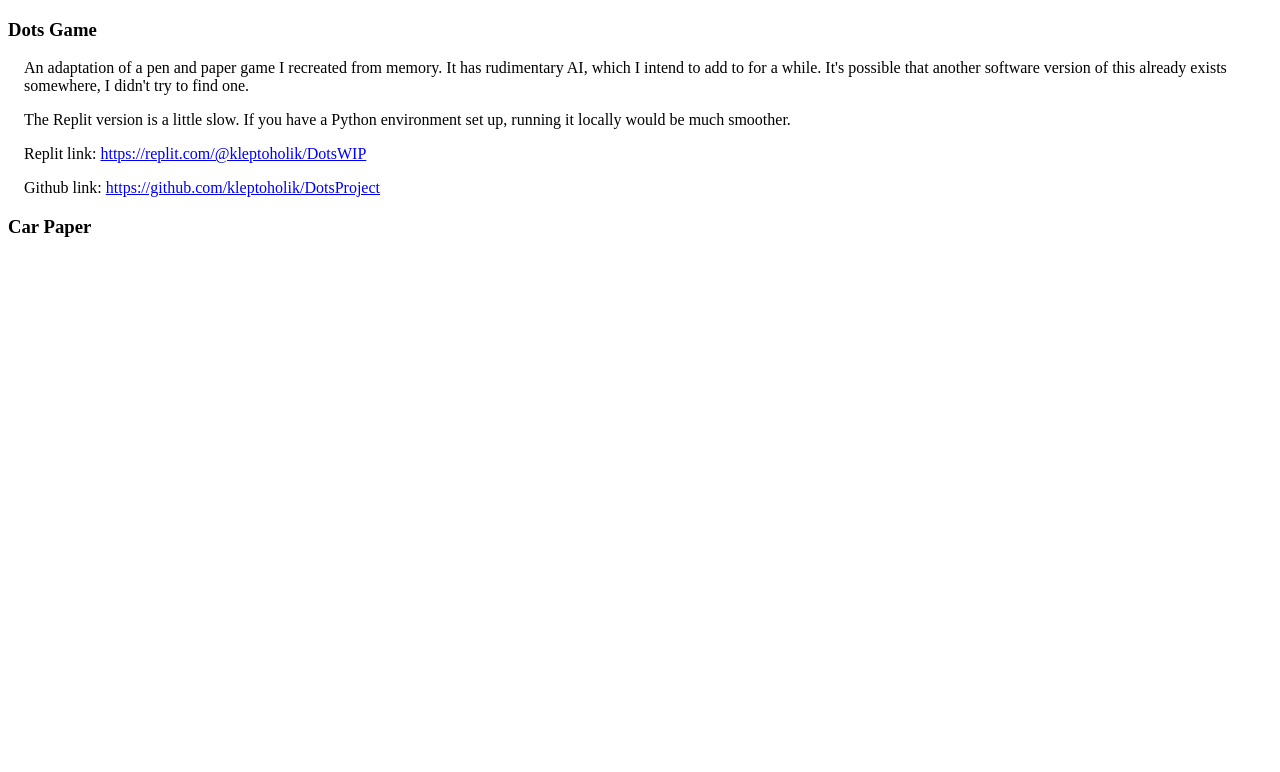
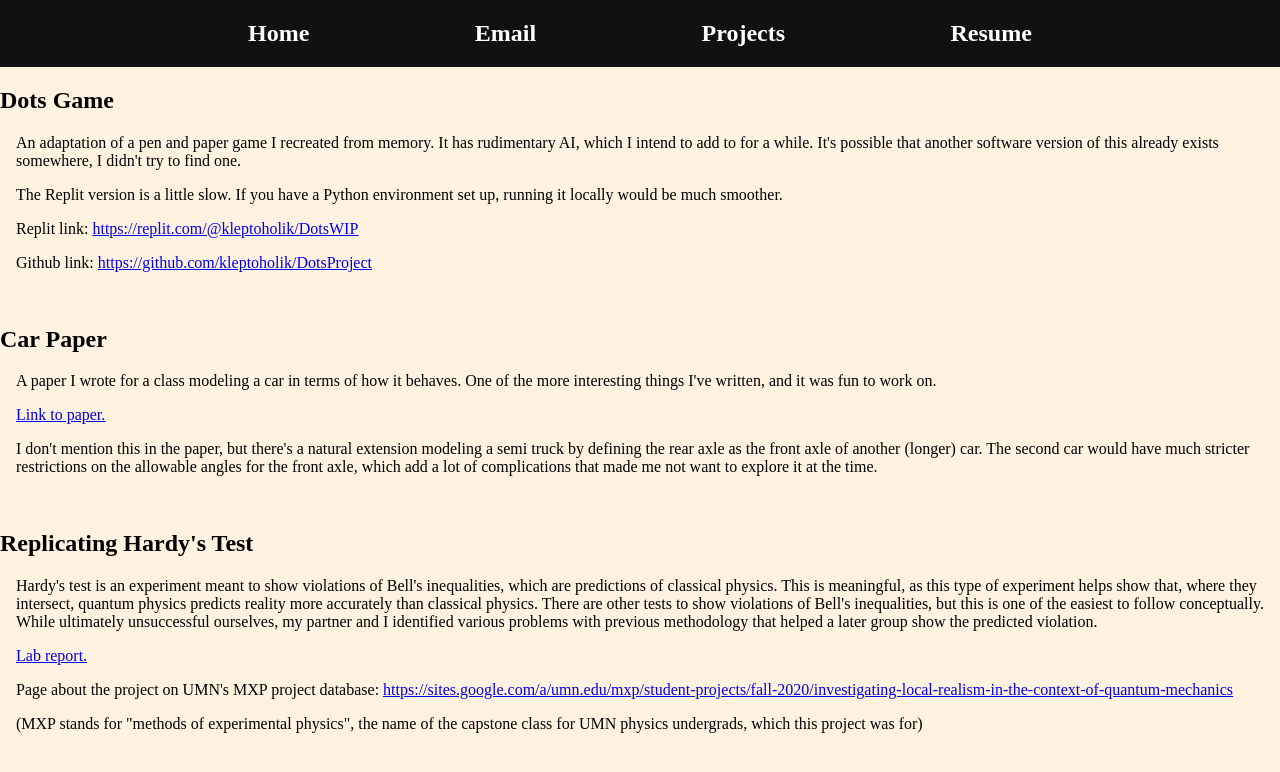
Before and after one commit to KieranBB/KieranBB.github.io, a plain HTML site: page Projects/projectlist.html in a window 1280 px wide. Drawn offline with Linux system fonts and the light colour scheme; files that its build step writes are made by us from their sources.

Commit message:
Update site

```diff
--- a/Projects/projectlist.html
+++ b/Projects/projectlist.html
@@ -2,30 +2,61 @@
 <html lang='en'>
 <head>
     <title>Kieran's Project List</title>
-    <link href="./style.css" rel="stylesheet">
+    <link href="./../style.css" rel="stylesheet">
 </head>
 <body>
+
+    <aside>
+        <div class="navbar">
+            <a> </a>
+            <a href="./../index.html"><h2>Home</h2></a>
+            <a href="mailto:kie.ran.away@gmail.com?Subject=Hi%20Kieran"><h2>Email</h2></a>
+            <a href="./../Projects/projectlist.html"><h2>Projects</h2></a>
+            <a href="./../Files/KBB_Resume_9_23.pdf"><h2>Resume</h2></a>
+            <a> </a>
+        </div>
+    </aside>
 
     <main>
 
         <section>
-            <h3>Dots Game</h3>
+            <h2>Dots Game</h2>
             <div style="margin-left: 1em">
-            <p>An adaptation of a pen and paper game I recreated from memory. It has rudimentary AI, which I intend to add to for a while. It's possible that another software version of this already exists somewhere, I didn't try to find one.</p>
-            <p>The Replit version is a little slow. If you have a Python environment set up, running it locally would be much smoother.</p>
-            <p>Replit link: <a href='https://replit.com/@kleptoholik/DotsWIP'>https://replit.com/@kleptoholik/DotsWIP</a></p>
-            <p>Github link: <a href='https://github.com/kleptoholik/DotsProject'>https://github.com/kleptoholik/DotsProject</a></p>
+                <p>An adaptation of a pen and paper game I recreated from memory. It has rudimentary AI, which I intend to add to for a while. It's possible that another software version of this already exists somewhere, I didn't try to find one.</p>
+                <p>The Replit version is a little slow. If you have a Python environment set up, running it locally would be much smoother.</p>
+                <p>Replit link: <a href='https://replit.com/@kleptoholik/DotsWIP'>https://replit.com/@kleptoholik/DotsWIP</a></p>
+                <p>Github link: <a href='https://github.com/kleptoholik/DotsProject'>https://github.com/kleptoholik/DotsProject</a></p>
             </div>
         </section>
 
-
+        <br>
 
         <section>
-            <h3>Car Paper</h3>
+            <h2>Car Paper</h2>
+            <div style="margin-left: 1em">
+                <p>A paper I wrote for a class modeling a car in terms of how it behaves. One of the more interesting things I've written, and it was fun to work on.</p>
+                <a href="./../Files/Math5378CarPaperKBB.pdf">Link to paper.</a>
+                <p>I don't mention this in the paper, but there's a natural extension modeling a semi truck by defining the rear axle as the front axle of another (longer) car.
+                    The second car would have much stricter restrictions on the allowable angles for the front axle, which add a lot of complications that made me not want to explore it at the time.</p>
+            </div>
         </section>
 
+        <br>
 
-
+        <section>
+            <h2>Replicating Hardy's Test</h2>
+            <div style="margin-left: 1em">
+                <p>Hardy's test is an experiment meant to show violations of Bell's inequalities, which are predictions of classical physics.
+                    This is meaningful, as this type of experiment helps show that, where they intersect, quantum physics predicts reality more accurately than classical physics.
+                    There are other tests to show violations of Bell's inequalities, but this is one of the easiest to follow conceptually.
+                    While ultimately unsuccessful ourselves, my partner and I identified various problems with previous methodology that helped a later group show the predicted violation.
+                </p>
+                <p><a href="./../Files/06_FinalReport_KB.pdf">Lab report.</a></p>
+                <p>Page about the project on UMN's MXP project database:
+                    <a href="https://sites.google.com/a/umn.edu/mxp/student-projects/fall-2020/investigating-local-realism-in-the-context-of-quantum-mechanics">https://sites.google.com/a/umn.edu/mxp/student-projects/fall-2020/investigating-local-realism-in-the-context-of-quantum-mechanics</a></p>
+                <p>(MXP stands for "methods of experimental physics", the name of the capstone class for UMN physics undergrads, which this project was for)</p>
+            </div>
+        </section>
 
 
     </main>
--- a/style.css
+++ b/style.css
@@ -1,10 +1,18 @@
+body {
+    margin: 0px;
+    padding: 0px;
+    background-color: rgb(255, 242, 225);
+}
+
+
 aside {
     color: white;
-    background-color: darkblue;
+    background-color: rgb(17, 17, 17);
 }
 
 .navbar {
-    display: block;
+    display: flex;
+    justify-content: space-around;
 }
 
 
@@ -12,6 +20,13 @@ aside {
     color: inherit;
     text-decoration: inherit;
     display: inline-block;
-    padding-left: 1em;
-    padding-right: 1em;
+    padding-left: 0em;
+    padding-right: 0em;
+    margin-left: auto;
+    margin-right: auto;
 }
+
+h1 {
+    font-size: 80px;
+    line-height: 80%;
+}
```
Also changed, not shown: index.html (+6 -1 lines), 2 other files.
